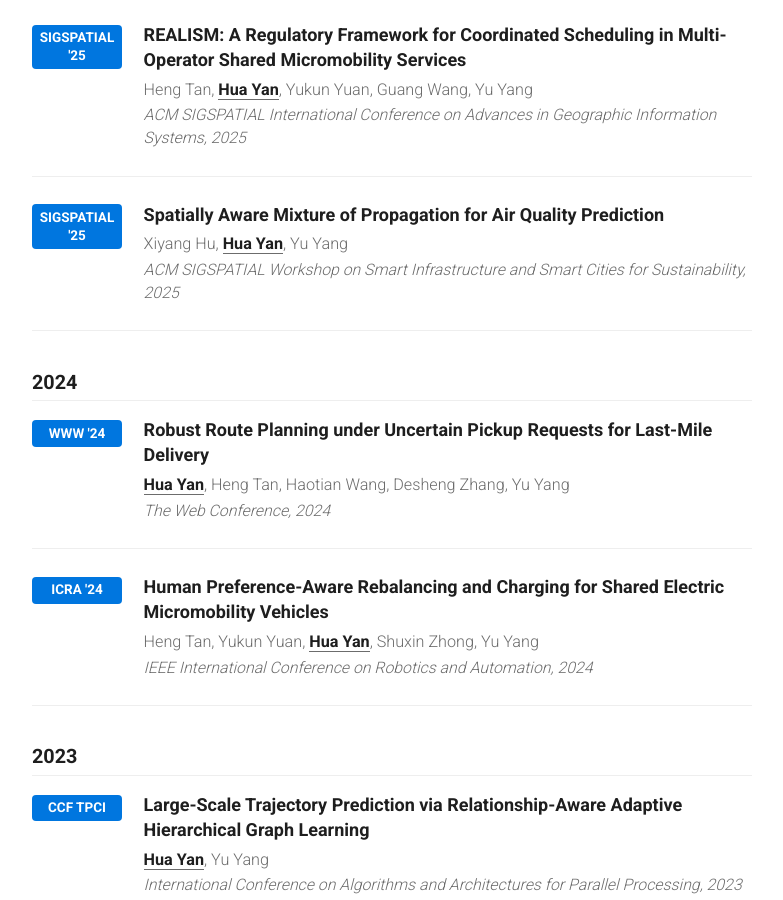
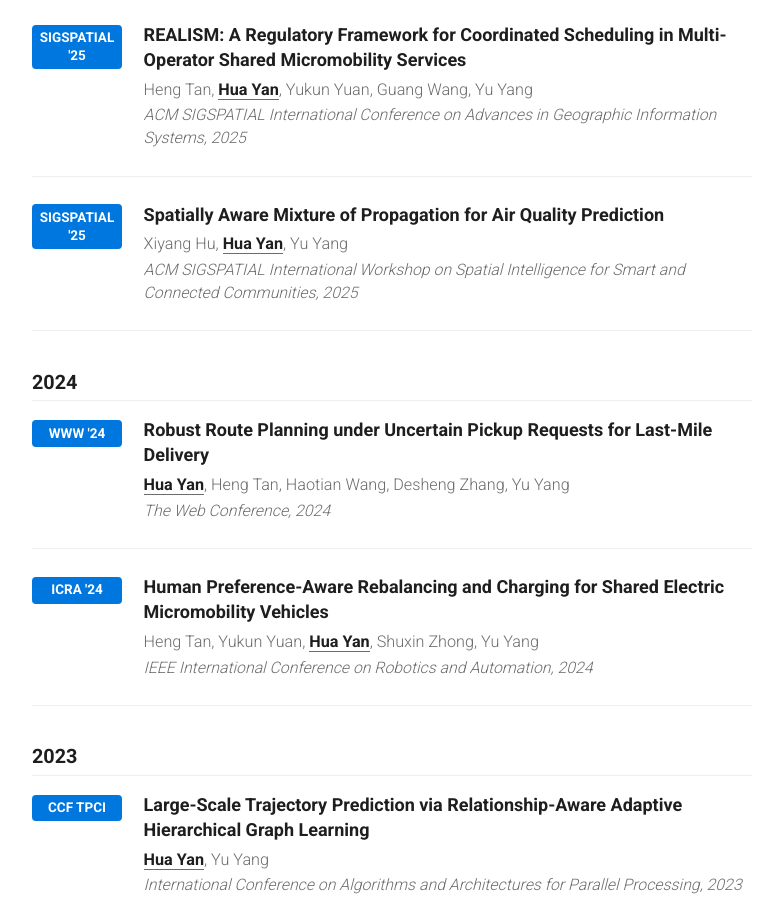
Before and after one commit to huy222-lu/website, a Jekyll site: the page built from _pages/publications.md, in a window 1280 px wide and 900 px high, scrolled down 1180 px. Shown: the whole window, without its empty margins (248-1031 px from the left). Built offline with Jekyll 4.4.1, drawn with Linux system fonts in a browser that asks for light colours; cached includes are drawn as plain includes; a script that is not in the unit is left out; comment, search, counter and statistics services are not loaded.

Commit message:
Update publications.md

```diff
--- a/_pages/publications.md
+++ b/_pages/publications.md
@@ -75,7 +75,7 @@ permalink: /publications/
   <div class="pub-details">
     <div class="pub-title">Spatially Aware Mixture of Propagation for Air Quality Prediction</div>
     <div class="pub-authors">Xiyang Hu, <u>Hua Yan</u>, Yu Yang</div>
-    <div class="pub-venue">ACM SIGSPATIAL Workshop on Smart Infrastructure and Smart Cities for Sustainability, 2025</div>
+    <div class="pub-venue">ACM SIGSPATIAL International Workshop on Spatial Intelligence for Smart and Connected Communities, 2025</div>
   </div>
 </div>
 
```
